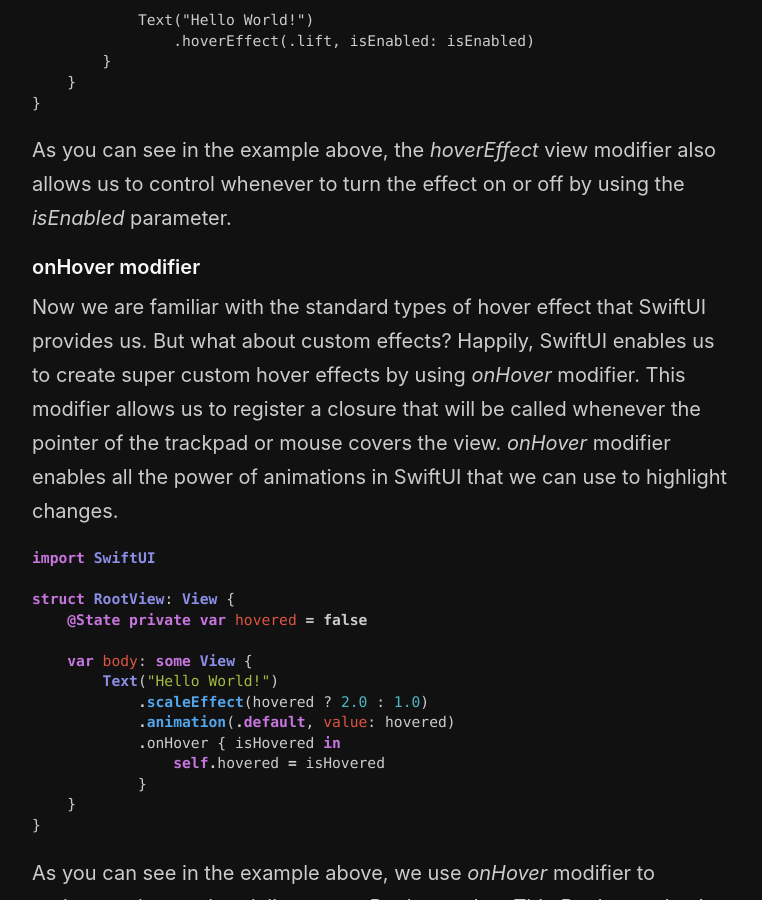
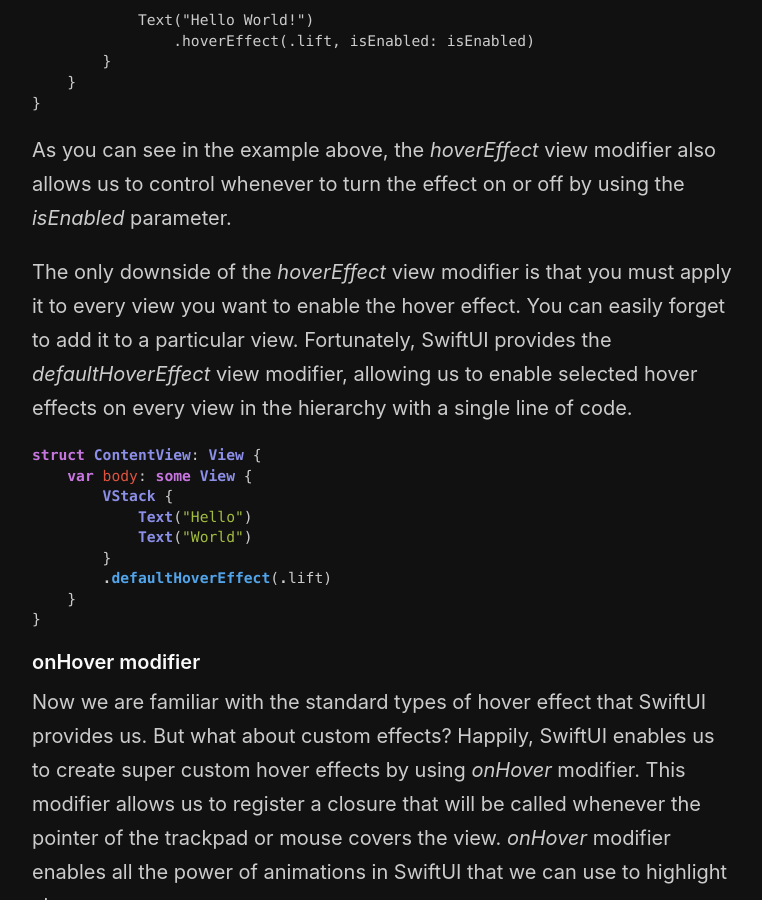
Before and after one commit to mecid/mecid.github.io, a Jekyll site: the page built from _posts/2020-03-25-hover-effect-in-swiftui.md, in a window 1280 px wide and 900 px high, scrolled down 2058 px. Shown: the whole window, without its empty margins (258-1020 px from the left). Built offline with Jekyll 4.4.1, drawn with Linux system fonts in a browser that asks for light colours.

Commit message:
the defaultHoverEffect section added to the hover effect post

````diff
--- a/_posts/2020-03-25-hover-effect-in-swiftui.md
+++ b/_posts/2020-03-25-hover-effect-in-swiftui.md
@@ -61,6 +61,20 @@ struct ContentView: View {
 
 As you can see in the example above, the *hoverEffect* view modifier also allows us to control whenever to turn the effect on or off by using the *isEnabled* parameter.
 
+The only downside of the *hoverEffect* view modifier is that you must apply it to every view you want to enable the hover effect. You can easily forget to add it to a particular view. Fortunately, SwiftUI provides the *defaultHoverEffect* view modifier, allowing us to enable selected hover effects on every view in the hierarchy with a single line of code.
+
+```swift
+struct ContentView: View {
+    var body: some View {
+        VStack {
+            Text("Hello")
+            Text("World")
+        }
+        .defaultHoverEffect(.lift)
+    }
+}
+```
+
 #### onHover modifier
 Now we are familiar with the standard types of hover effect that SwiftUI provides us. But what about custom effects? Happily, SwiftUI enables us to create super custom hover effects by using *onHover* modifier. This modifier allows us to register a closure that will be called whenever the pointer of the trackpad or mouse covers the view. *onHover* modifier enables all the power of animations in SwiftUI that we can use to highlight changes.
 
````
